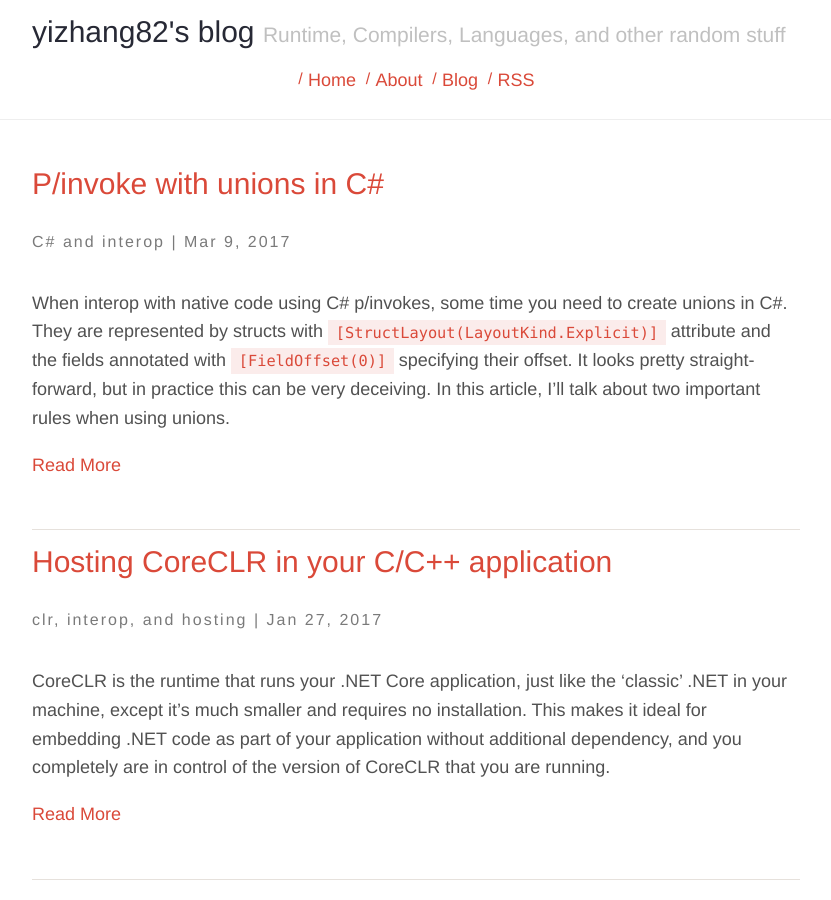
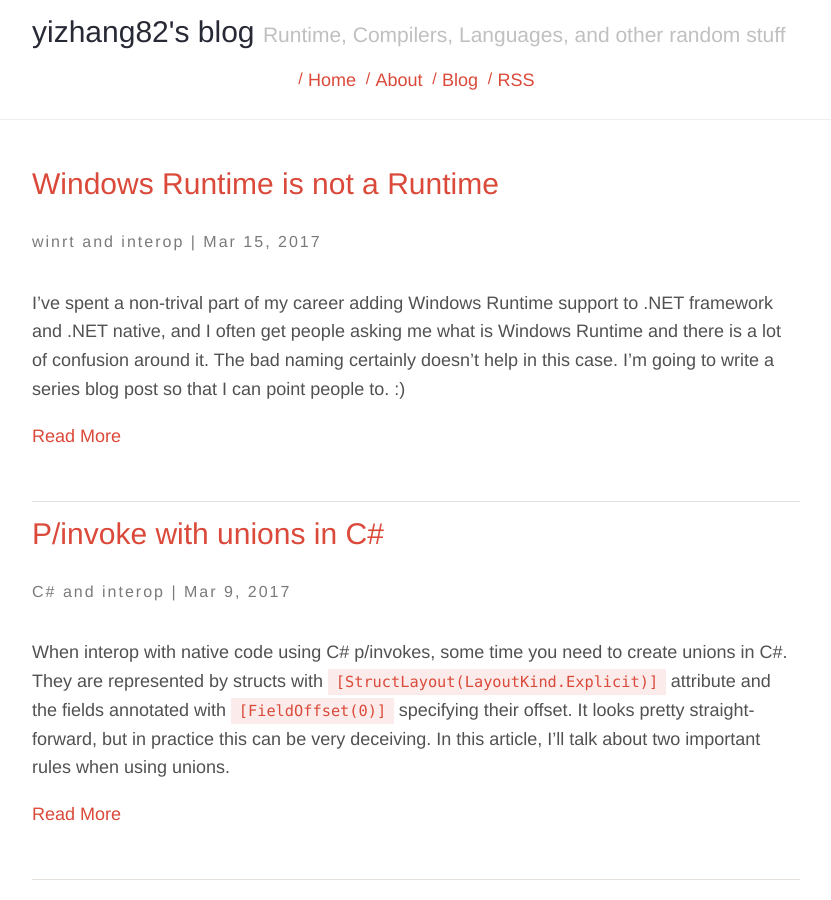
Before and after one commit to yizhang82/yizhang82.github.io, a Jekyll site: the page built from index.md, in a window 1280 px wide and 900 px high. Shown: the whole window, without its empty margins (224-1055 px from the left). Built offline with Jekyll 4.4.1, drawn with Linux system fonts in a browser that asks for light colours; nearby versions of some CDN libraries.

Commit message:
publish winrt first post

```diff
--- a/_drafts/what-exactly-is-winrt.md
+++ b/_posts/2017-03-15-what-is-winmd.md
@@ -1,4 +1,14 @@
-# Why am I writing this article?
+---
+layout: post
+title:  "Windows Runtime is not a Runtime"
+date:   2017-03-15
+categories:
+- winrt
+- interop
+permalink: what-is-winrt
+comments: true
+description: Clarifies what is Windows Runtime and why it is not a Runtime
+---
 
 I've spent a non-trival part of my career adding Windows Runtime support to .NET framework and .NET native, and I often get people asking me what is Windows Runtime and there is a lot of confusion around it. The bad naming certainly doesn't help in this case. I'm going to write a series blog post so that I can point people to. :)
 
```
